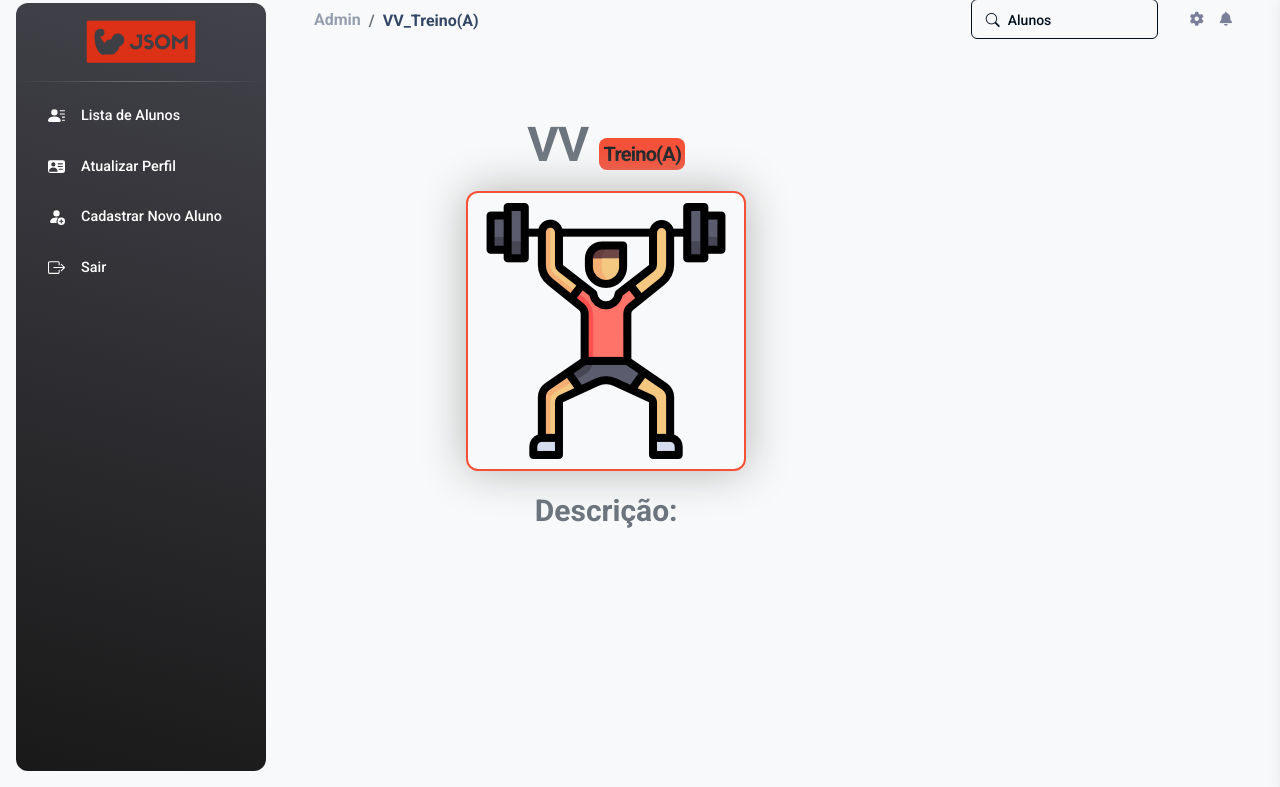
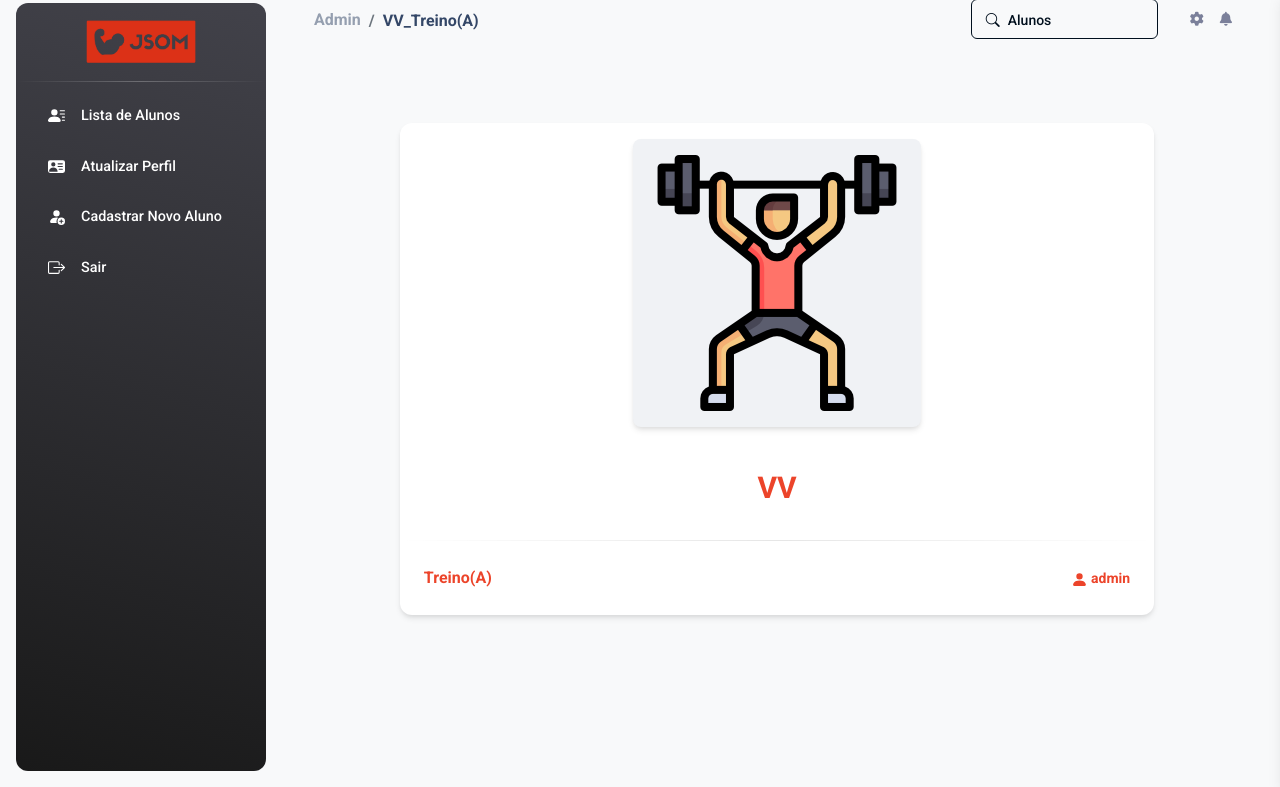
Before and after one commit to JSOM-Grupo-PCC/PrePCC_JSOM_, a Django app: page /detalhes/23/ in a window 1280 px wide. Shown: the part 13-800 px from the top of the page. Run offline with Django 4.2, Linux system fonts and the light colour scheme; a user stored in the database is signed in; data comes from the database, SQL or seed files in the repository; both versions use the stored data as it was after the commit; some libraries are stand-ins or nearby versions.

Commit message:
adicionando template da pagina de detalhes de cada treino

```diff
--- a/jsom_sga/templates/CRUD_treino/detalhes_treino.html
+++ b/jsom_sga/templates/CRUD_treino/detalhes_treino.html
@@ -1,44 +1,45 @@
 {% extends "global/base.html" %}
 {% load static %}
 {% block corpo %}
-    <div class="container m-3 d-flex-column justify-content-center align-items-center w-60">
-        <h1 class="mb-3 fs-1 form-text text-center text-wrap overflow-wrap-break-word">{{ treino.nome }}
-            <span class="fw-bold fs-5 p-1 rounded-3 bg-jsom">{{ treino.categoria }}</span>
-        </h1>
-        <div class="d-flex flex-column align-items-center justify-content-center mb-3">
-            {% if treino.imagem %}
-            <div class="d-flex align-items-center justify-content-center">
-                <img alt="{{ treino.nome }}" src="{{ treino.imagem.url }}" style="object-fit: cover;" class="rounded-4 border-jsom shadow-big img-fluid">
+
+<div class="container mb-3 mt-4">
+    <div class="row">
+      <div class="col-md-10 mx-auto">
+        <div class="card" data-animation="true">
+            <div class="mt-3 mx-3 z-index-2 d-flex justify-content-center ">
+                {% if treino.imagem %}
+                    <a class="d-block blur-shadow-image">
+                        <img src="{{ treino.imagem.url }}" alt="img-blur-shadow {{ treino.nome }}" class="img-fluid shadow rounded-3 p-3 bg-light">
+                    </a>
+                {% else %}
+                    <a class="d-block blur-shadow-image">
+                        <img src="{% static "img/treino_padao.png" %}" alt="img-blur-shadow {{ treino.nome }}" class="img-fluid shadow rounded-3 p-3 bg-light">
+                    </a>
+                {% endif %}
             </div>
-            {% else %}
-            <div class="d-flex align-items-center justify-content-center">
-                <img alt="{{ treino.nome }}" src="{% static "img/treino_padao.png" %}" style="object-fit: cover; padding: 10px;" class=" rounded-4 border-jsom shadow-big img-fluid">
+            <div class="card-body text-center">
+              <h5 class="font-weight-normal mt-3 text-primary_jsom fs-3 font-weight-bolder">
+                {{ treino.nome }}
+              </h5>
+              <p class="mb-0">
+                {{ treino.descricao }}
+              </p>
             </div>
-            {% endif %}
-        </div>
-        <p class="overflow-wrap-break-word text-wrap text-center ">
-            <span class="fw-bold fs-3 form-text">Descrição:</span>
-            <br>
-            {{ treino.descricao }}
-        </p>
-        {% comment %} {% if user.is_staff %}
-            <div class="d-flex justify-content-around mt-4">
-                <a class="btn btn-primary fw-semibold w-100 me-2" href=" {% url 'JSOM_SGA:atualizar_treino_admin' treino_id=treino.id %} ">
-                    <svg xmlns="http://www.w3.org/2000/svg" width="16" height="16" fill="currentColor" class="bi bi-pencil" viewBox="0 0 16 16">
-                        <path d="M12.146.146a.5.5 0 0 1 .708 0l3 3a.5.5 0 0 1 0 .708l-10 10a.5.5 0 0 1-.168.11l-5 2a.5.5 0 0 1-.65-.65l2-5a.5.5 0 0 1 .11-.168l10-10zM11.207 2.5 13.5 4.793 14.793 3.5 12.5 1.207 11.207 2.5zm1.586 3L10.5 3.207 4 9.707V10h.5a.5.5 0 0 1 .5.5v.5h.5a.5.5 0 0 1 .5.5v.5h.293l6.5-6.5zm-9.761 5.175-.106.106-1.528 3.821 3.821-1.528.106-.106A.5.5 0 0 1 5 12.5V12h-.5a.5.5 0 0 1-.5-.5V11h-.5a.5.5 0 0 1-.468-.325z"/>
+            <hr class="dark horizontal my-0">
+            <div class="card-footer d-flex">
+                <p class="font-weight-bolder my-auto text-primary_jsom" data-bs-toggle="tooltip" data-bs-placement="top" title="Categoria">
+                    {{ treino.categoria }}
+                </p>
+                <p class="text-sm my-auto position-relative ms-auto text-primary_jsom font-weight-bolder" data-bs-toggle="tooltip" data-bs-placement="top" title="Aluno desse treino">
+                    <svg xmlns="http://www.w3.org/2000/svg" width="17" height="17" fill="currentColor" class="bi bi-person-fill opacity-10" viewBox="0 0 16 16">
+                        <path d="M3 14s-1 0-1-1 1-4 6-4 6 3 6 4-1 1-1 1zm5-6a3 3 0 1 0 0-6 3 3 0 0 0 0 6"/>
                     </svg>
-                    Editar
-                </a>
-                <form action="{% url 'JSOM_SGA:excluir_treino_admin' user_id=aluno.user.id treino_id=treino.id %}" class="w-100 ms-2" method="post">
-                    {% csrf_token %}
-                    <button class="btn fw-semibold btn-danger w-100" type="submit">
-                        <svg xmlns="http://www.w3.org/2000/svg" width="16" height="16" fill="currentColor" class="bi bi-trash-fill" viewBox="0 0 16 16">
-                            <path d="M2.5 1a1 1 0 0 0-1 1v1a1 1 0 0 0 1 1H3v9a2 2 0 0 0 2 2h6a2 2 0 0 0 2-2V4h.5a1 1 0 0 0 1-1V2a1 1 0 0 0-1-1H10a1 1 0 0 0-1-1H7a1 1 0 0 0-1 1H2.5zm3 4a.5.5 0 0 1 .5.5v7a.5.5 0 0 1-1 0v-7a.5.5 0 0 1 .5-.5zM8 5a.5.5 0 0 1 .5.5v7a.5.5 0 0 1-1 0v-7A.5.5 0 0 1 8 5zm3 .5v7a.5.5 0 0 1-1 0v-7a.5.5 0 0 1 1 0z"/>
-                        </svg>
-                        Deletar
-                    </button>
-                </form>
+                    {{treino.owner}}
+                </p>
             </div>
-        {% endif %} {% endcomment %}
+          </div>
+      </div>
     </div>
+</div>
+
 {% endblock corpo %}
```
Also changed, not shown: jsom_sga/templates/USER/perfil_aluno.html (+7 -6 lines), db.sqlite3, media/pictures/2024/02/Rosca_martelo.webp (added).
